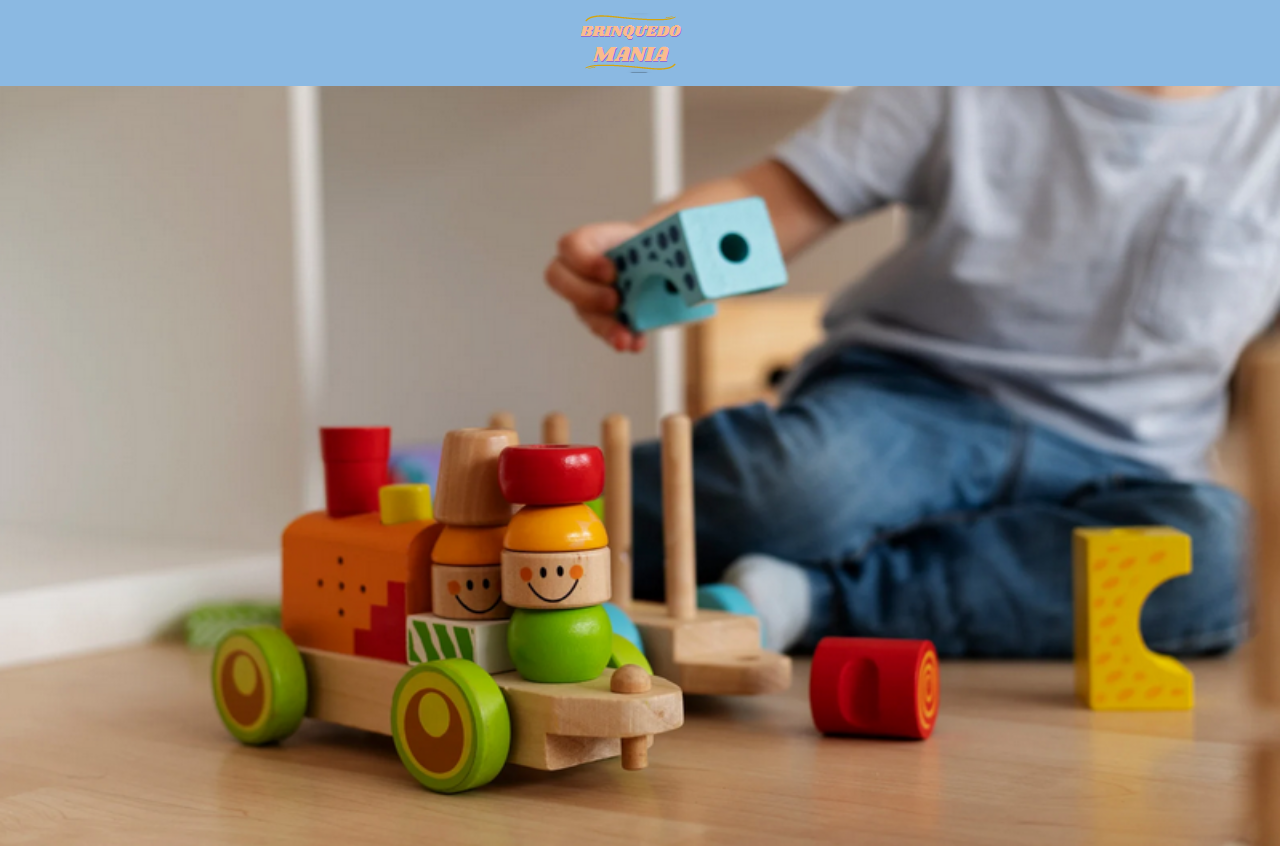
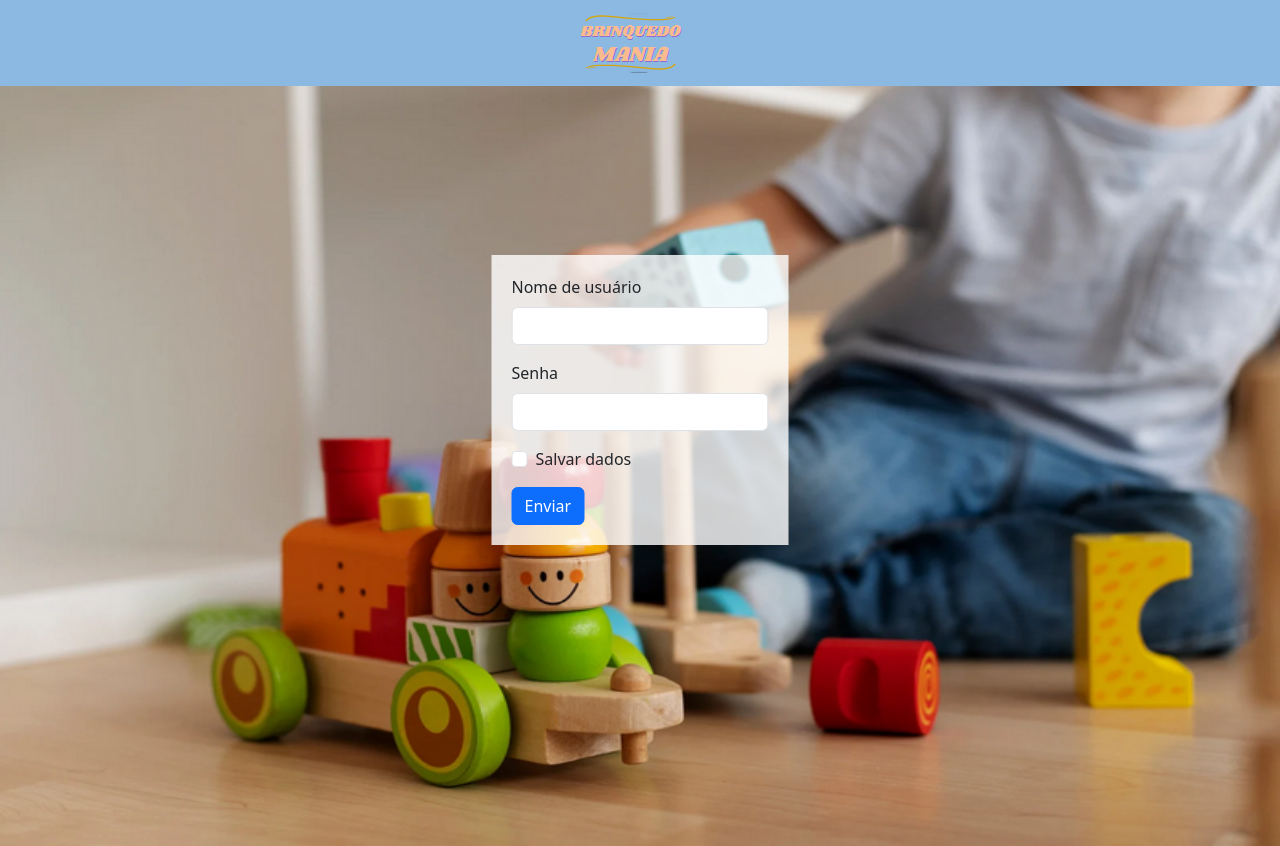
Before and after one commit to Francisco-Jean/API-BRINQUEDOMANIA, an Angular app: page / in a window 1280 px wide. Before the commit the page ends 800 px from the top, so only its background shows below. Built offline with nearby package versions, Linux system fonts and the light colour scheme.

Commit message:
formulário adicionado

```diff
--- a/src/app/components/login/login.component.html
+++ b/src/app/components/login/login.component.html
@@ -13,18 +13,25 @@
 <div>
   <div class="image-container">
     <img src="assets/backgroundpic.png" id="background" alt="kids">
-    <div class="overlay">
-      <div class="card">
-        <div class="card-header">
-          Featured
-        </div>
-        <div class="card-body">
-          <h5 class="card-title">Special title treatment</h5>
-          <p class="card-text">With supporting text below as a natural lead-in to additional content.</p>
-          <a href="#" class="btn btn-primary">Go somewhere</a>
-        </div>
+    <div class="form-container">
+      <form>
+      <div class="mb-3">
+        <label for="exampleInputEmail1" class="form-label">Nome de usuário</label>
+        <input type="email" class="form-control" id="exampleInputEmail1" aria-describedby="emailHelp">
+
       </div>
+      <div class="mb-3">
+        <label for="exampleInputPassword1" class="form-label">Senha</label>
+        <input type="password" class="form-control" id="exampleInputPassword1">
+      </div>
+      <div class="mb-3 form-check">
+        <input type="checkbox" class="form-check-input" id="exampleCheck1">
+        <label class="form-check-label" for="exampleCheck1">Salvar dados</label>
+      </div>
+      <button type="submit" class="btn btn-primary">Enviar</button>
+    </form>
     </div>
+
   </div>
 </div>
 
--- a/src/app/components/login/login.component.scss
+++ b/src/app/components/login/login.component.scss
@@ -1,26 +1,47 @@
+body{
+  margin: 0;
+}
+
+
 .navbar {
   background-color: #8bb9e2;
   top: 0;
-  left: 0;
-  right: 0;
-  z-index: 2;
+  width:100;
+  z-index: 1;
 }
 
 
 
 .image-container {
-  position: fixed;
-  top: 56px; /* Adjust the top value based on the navbar height */
-  left: 0;
-  width: 100%;
-  height: 100vh ;/* Adjust the height to subtract the navbar height */
 
+   /* Subtracting navbar height */
   background-size: cover;
   background-position: center;
-  z-index: 1;
+  display: flex;
+  align-items: center;
+  justify-content: center;
+
+
+}
+.image-container img{
+  width: 100%;
+  height:95vh;
+  display: block;
+
 }
 
+.form-container {
+  position: absolute;
+  top: 50%;
+  left: 50%;
+  transform: translate(-50%, -50%);
+  background-color: rgba(255, 255, 255, 0.8);
+  padding: 20px;
+}
+/*
 #background{
   width: 100%;
   height: 100%;
 }
+
+*/
```
